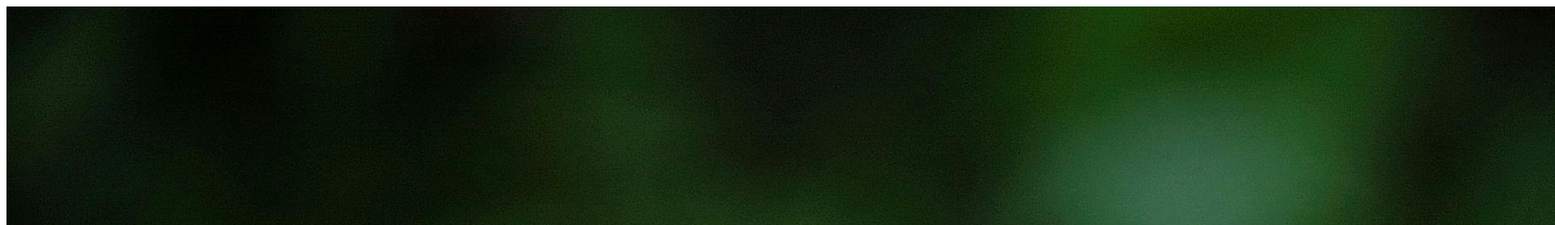
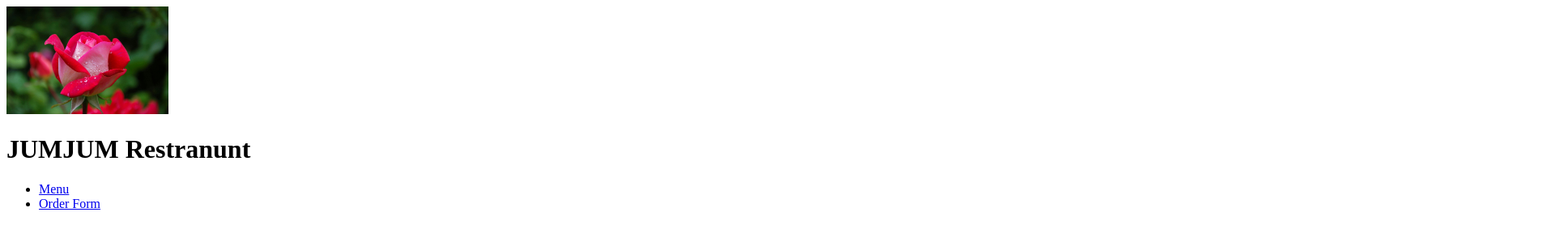
Before and after one commit to jumanajadheeda/html-final-project, a plain HTML site: page codedexHTML_finalproject/restranunt_menu.html in a window 1280 px wide. Shown: the top 278 px of the page at 81% size, 1920 px wide, since content can reach past the window. Drawn offline with Linux system fonts and the light colour scheme.

Commit message:
Updated project with new changes

```diff
--- a/codedexHTML_finalproject/restranunt_menu.html
+++ b/codedexHTML_finalproject/restranunt_menu.html
@@ -7,7 +7,8 @@
 
 <body>
     <header>
-        <img id="header-img" src="../images/roseflower.jpg" alt="Restaurant Header Image">
+        <img id="header-img" src="../images/roseflower.jpg" alt="Restaurant Header Image" width="200"
+            style="height:auto;">
         <h1>JUMJUM Restranunt</h1>
         <nav id="main-nav">
             <ul>
```
